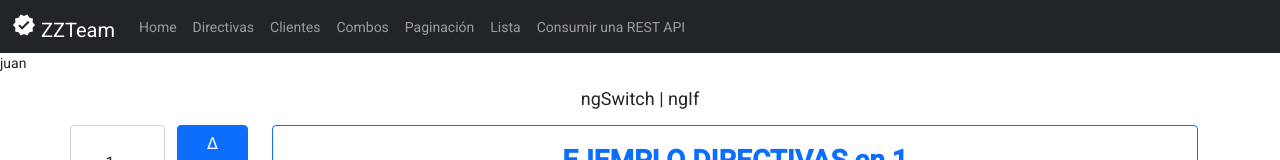
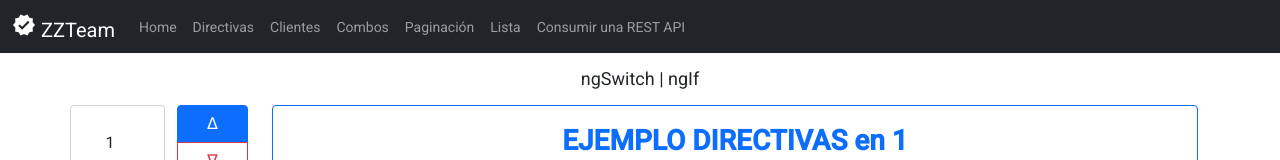
Before and after one commit to GabrielMVzla/proyecto-sprint3, an Angular app: page /directivas in a window 1280 px wide. Shown: the top 160 px of the page. Built offline with nearby package versions, Linux system fonts and the light colour scheme; no server answers.

Commit message:
quitando una linea

```diff
--- a/src/app/directivas/directivas.component.html
+++ b/src/app/directivas/directivas.component.html
@@ -1,6 +1,3 @@
-
-<p [innerHtml]="nombre" (click)="cambiar()">  </p>
-
 <p style="font-size: large;" class = "text-center mt-3">ngSwitch | ngIf</p>
 
 <div class="container mt-3 " style="margin-bottom: 250px;">
```
